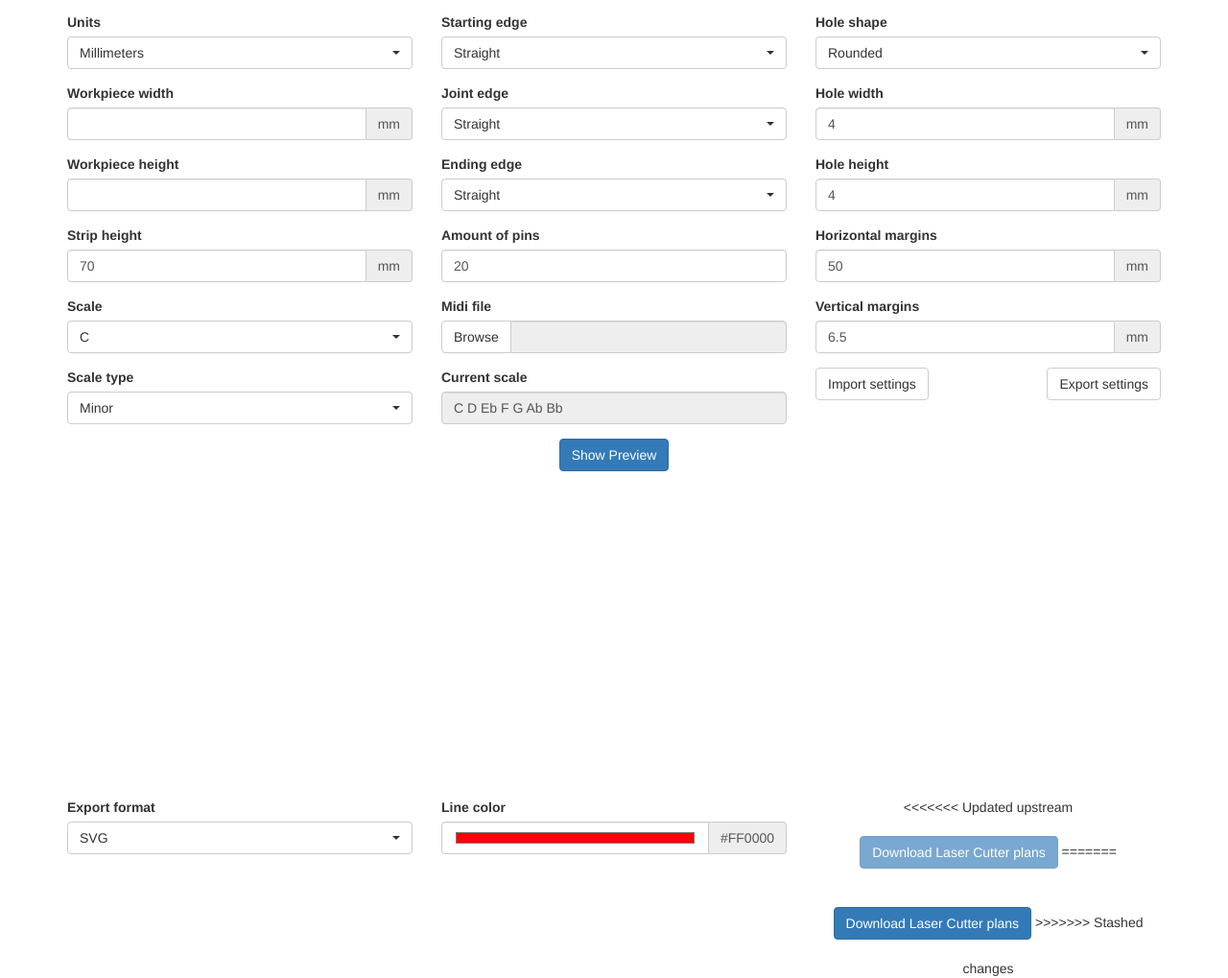
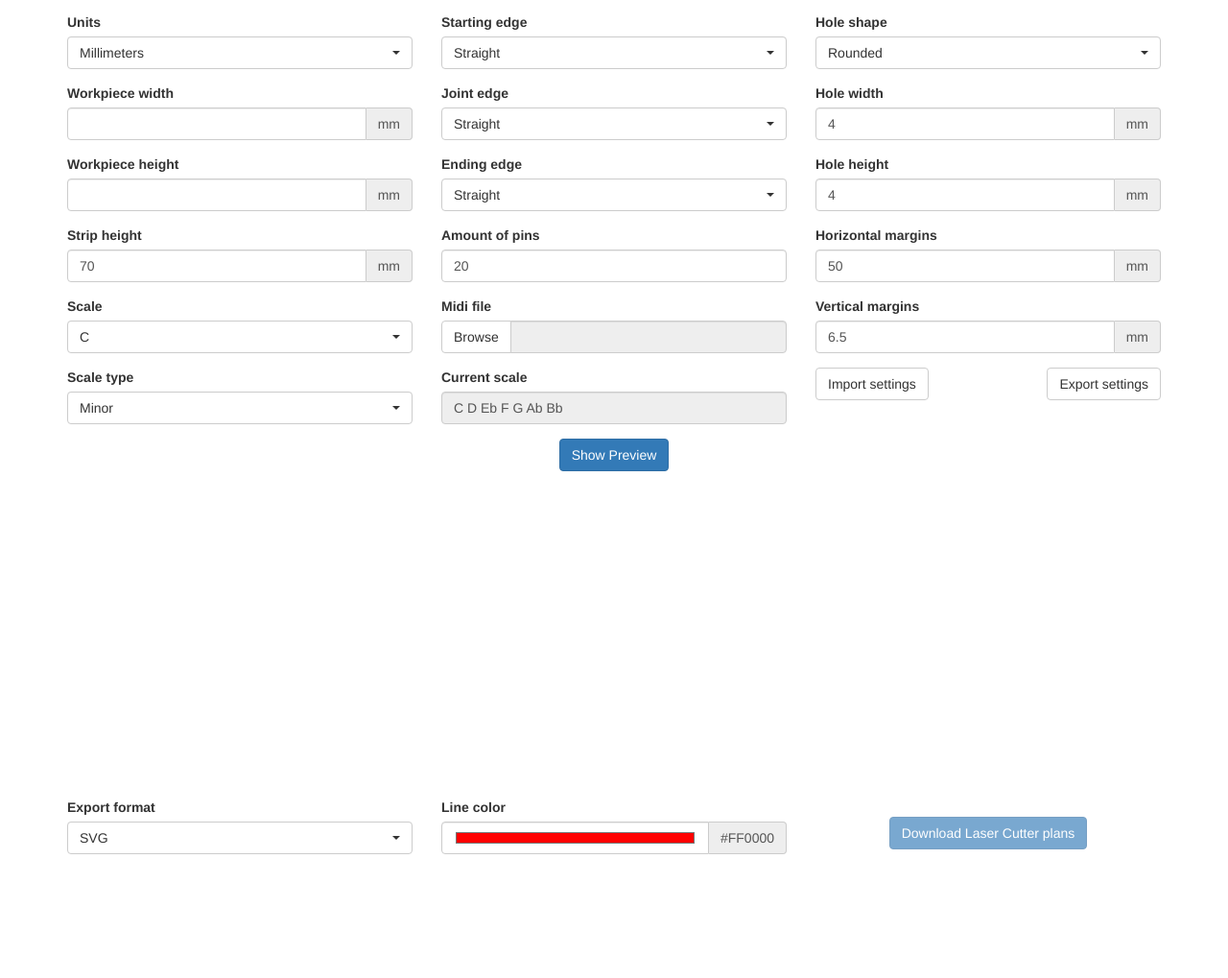
Before and after one commit to Wintergatan/Midi-to-laser-cutter, a plain HTML site: page index.html in a window 1280 px wide. Shown: the part 57-1076 px from the top of the page at 96% size. After the commit the page ends 962 px from the top, so only its background shows below. Drawn offline with nearby package versions, Linux system fonts and the light colour scheme.

Commit message:
Fix stashing fail

```diff
--- a/index.html
+++ b/index.html
@@ -265,14 +265,7 @@
             </div>
 
             <div class="col-md-4 text-center">
-<<<<<<< Updated upstream
                 <button type="button" id="download-btn" class="btn btn-primary" disabled>Download Laser Cutter plans</button>
-=======
-                <button type="button" id="download-btn" class="btn btn-primary" onclick="
-                var value = document.getElementById('export-format').options[document.getElementById('export-format').selectedIndex].value;
-                downloadFile('data.' + value, fileTexts[value]);
-                ">Download Laser Cutter plans</button>
->>>>>>> Stashed changes
             </div>
         </div>
 
```
